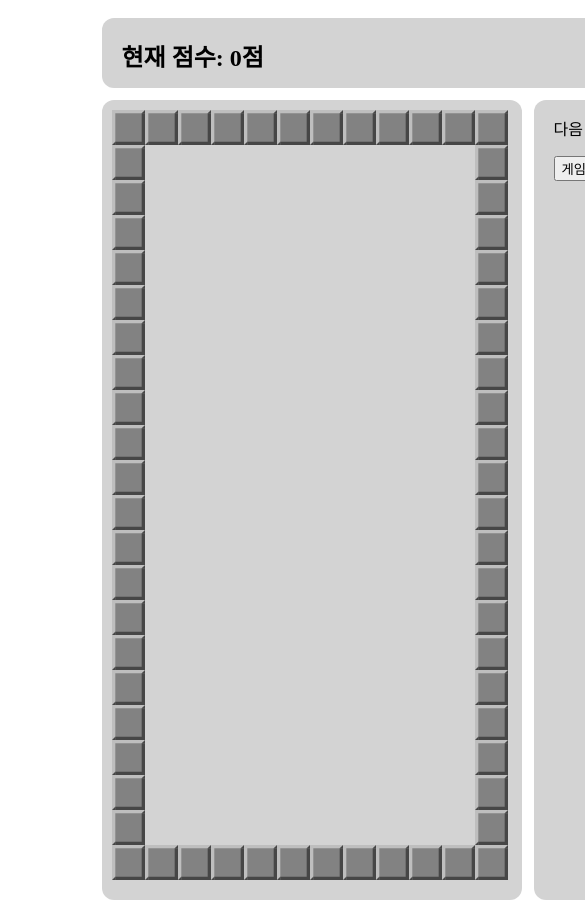
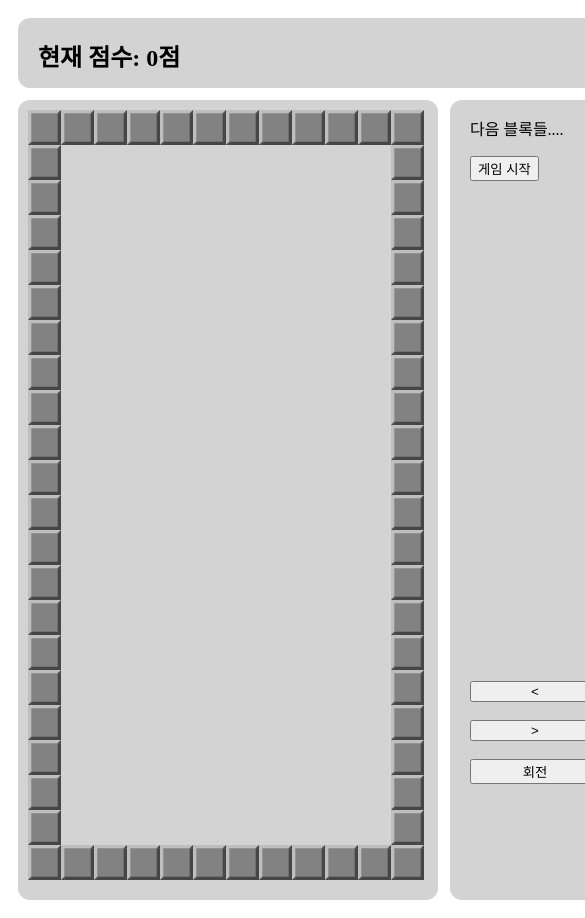
Before and after one commit to WooSeob/wooseob.github.io, a plain HTML site: page index.html in a window 390 px wide. Shown: the top 918 px of the page, 585 px wide, since content can reach past the window. Drawn offline with Linux system fonts and the light colour scheme.

Commit message:
feat : mobile support

```diff
--- a/css/main.css
+++ b/css/main.css
@@ -21,7 +21,7 @@
 
 .container {
   display: grid;
-  grid-template-columns: 420px 170px;
+  grid-template-columns: 420px 150px;
   grid-template-rows: 70px 800px;
   /* border: 3px solid green; */
   gap: 12px;
@@ -44,3 +44,13 @@
 .box3 {
   padding-left: 20px;
 }
+
+.user-input {
+  width: 100%;
+}
+
+@media (max-width: 480px) {
+  .center {
+    width: auto;
+  }
+}
--- a/index.html
+++ b/index.html
@@ -2,6 +2,7 @@
   <head>
     <link rel="stylesheet" href="./css/main.css" />
     <title>코육대-테트리스</title>
+    <meta name="viewport" content="width=device-width, initial-scale=1" />
   </head>
   <body>
     <div class="center">
@@ -17,6 +18,10 @@
           <p>다음 블록들....</p>
           <button id="start">게임 시작</button>
           <canvas id="next-container"></canvas>
+
+          <button class="user-input" id="left"><</button><br /><br />
+          <button class="user-input" id="right">></button><br /><br />
+          <button class="user-input" id="rotate">회전</button>
         </div>
       </div>
     </div>
--- a/js/main.js
+++ b/js/main.js
@@ -67,6 +67,16 @@ document.getElementById("start").addEventListener("click", (e) => {
   game.start();
 });
 
+document.getElementById("left").addEventListener("click", (e) => {
+  game.eventBus.emit(Actions.Left);
+});
+document.getElementById("right").addEventListener("click", (e) => {
+  game.eventBus.emit(Actions.Right);
+});
+document.getElementById("rotate").addEventListener("click", (e) => {
+  game.eventBus.emit(Actions.Rotate);
+});
+
 function render() {
   game.render();
   requestAnimationFrame(render);
```
